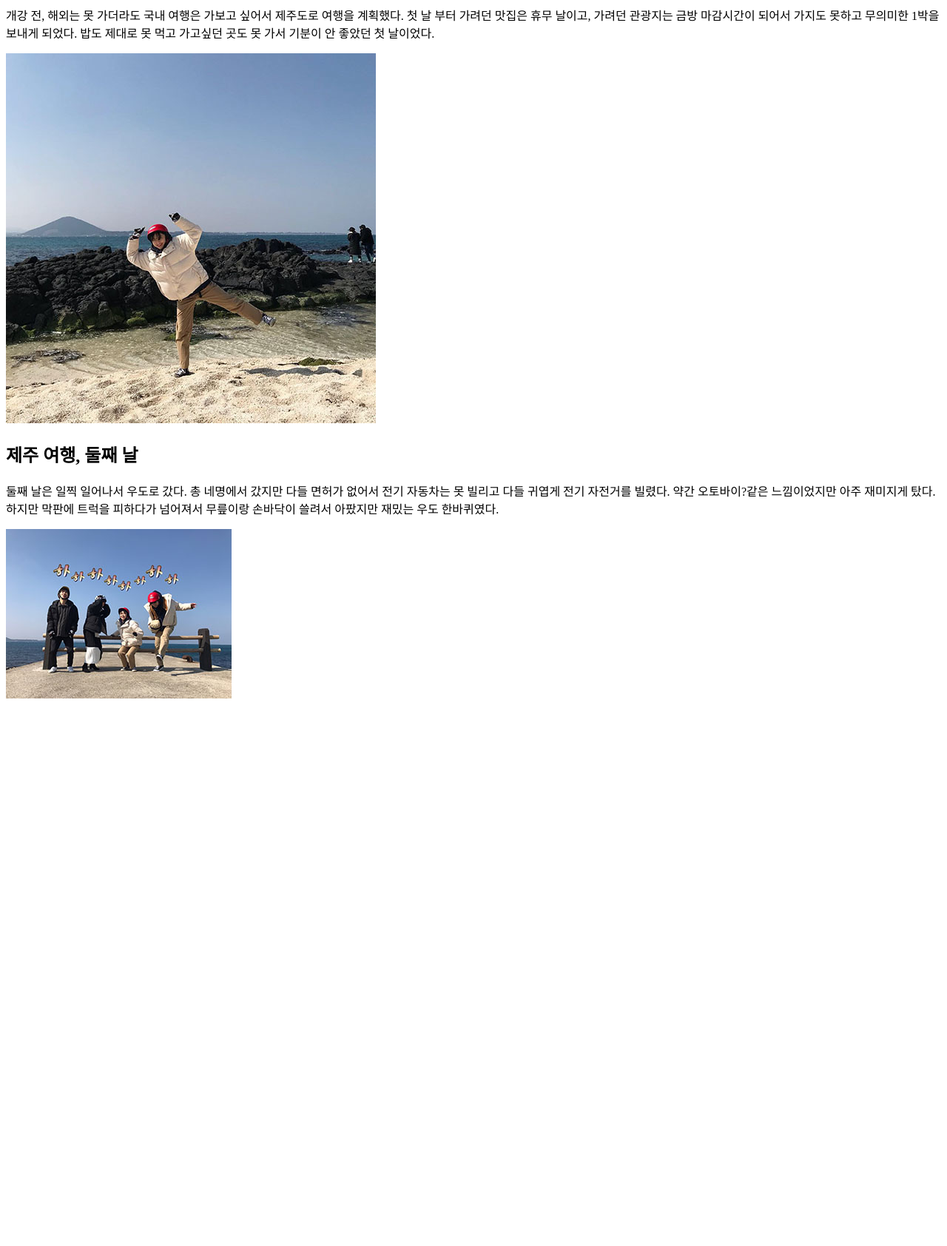
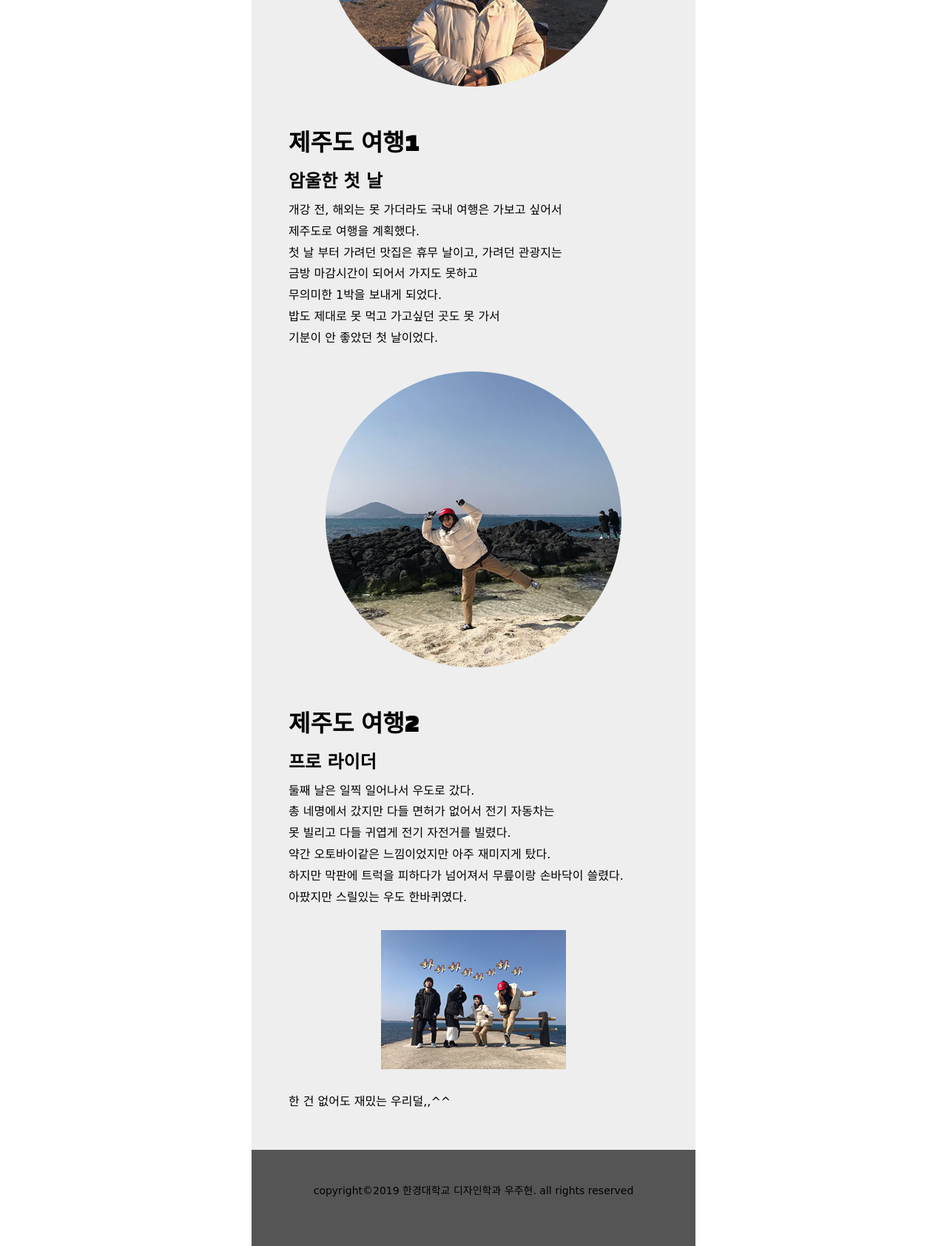
Before and after one commit to e0129/juhyeon, a plain HTML site: page index.html in a window 1280 px wide. Shown: the part 593-2277 px from the top of the page at 74% size. Before the commit the page ends 1549 px from the top, so only its background shows below. Drawn offline with Linux system fonts and the light colour scheme; a web font is replaced by a local one.

Commit message:
Add files via upload

```diff
--- a/index.html
+++ b/index.html
@@ -1,15 +1,86 @@
 <!DOCTYPE html>
 <html>
 <head>
-	<title>첫 과제</title>
+	<meta charset="utf-8">
+	<title>디지털 퍼블리싱</title>
+	<link href="https://fonts.googleapis.com/css?family=East+Sea+Dokdo" rel="stylesheet">
+	<link href="https://fonts.googleapis.com/css?family=Black+Han+Sans" rel="stylesheet">
+	<style>
+		.wrap{width: 500px;
+			background: #EEE;
+			margin: auto;
+			padding:50px;}
+		img{display: block; margin: auto; width: 250px; margin-top: 30px; margin-bottom: 30px;}
+		h1{margin: 0;
+			margin-top: 50px;
+			margin-bottom: 10px;
+			font-family: 'Black Han Sans', sans-serif;}
+		h2{margin-top: 0px;
+				margin-bottom: 10px;
+			font-family: 'East Sea Dokdo', cursive;}
+		body{margin: 0;}
+
+		p{margin:0px;
+		 line-height: 1.8;
+		font-family: 'East Sea Dokdo', cursive;}
+
+		.border{border: 8px solid blue}
+		.circle{border-radius: 50%;}
+		.w400{width: 400px;}
+		.w500{width: 500px;}
+		.footer{width:500px; margin: auto;
+			background: #555;
+			height: 50px;
+			color: solid black;
+			padding: 50px;
+			padding-top: 30px;}
+		.footer p{line-height: 50px;}
+		.small {font-size: 14px;}
+		.center{text-align: center;}
+		.header{width:500px;
+			margin: auto;
+			background: #555;
+			height: 150px;
+			color: solid black;
+			padding: 50px;
+			padding-top: 30px;}
+		.header p{line-height: 150px;}
+	</style>
 </head>
 <body>
-	<img src="me.jpg">
-	<h1>제주 여행, 첫 날</h1>
-	<p>개강 전, 해외는 못 가더라도 국내 여행은 가보고 싶어서 제주도로 여행을 계획했다. 첫 날 부터 가려던 맛집은 휴무 날이고, 가려던 관광지는 금방 마감시간이 되어서 가지도 못하고 무의미한 1박을 보내게 되었다. 밥도 제대로 못 먹고 가고싶던 곳도 못 가서 기분이 안 좋았던 첫 날이었다.</p>
-	<img src="meme.jpg">
-	<h2>제주 여행, 둘째 날</h2>
-	<p>둘째 날은 일찍 일어나서 우도로 갔다. 총 네명에서 갔지만 다들 면허가 없어서 전기 자동차는 못 빌리고 다들 귀엽게 전기 자전거를 빌렸다. 약간 오토바이?같은 느낌이었지만 아주 재미지게 탔다. 하지만 막판에 트럭을 피하다가 넘어져서 무릎이랑 손바닥이 쓸려서 아팠지만 재밌는 우도 한바퀴였다.</p>
-	<img src="udo.jpg">
+	<div class="header">
+		<h1>혼저옵서예~~ 제주도 여행 일기</h1>
+	</div>
+
+	<div class="wrap">
+		<img class="circle w400"  src="me.jpg">
+		<h1>제주도 여행1</h1>
+		<h2>암울한 첫 날</h2>
+		<p>개강 전, 해외는 못 가더라도 국내 여행은 가보고 싶어서</p>
+		<p> 제주도로 여행을 계획했다.</p>
+		<p>첫 날 부터 가려던 맛집은 휴무 날이고, 가려던 관광지는</p>
+		<p>금방 마감시간이 되어서 가지도 못하고 </p>
+		<p>무의미한 1박을 보내게 되었다.</p>
+		<p>밥도 제대로 못 먹고 가고싶던 곳도 못 가서</p>
+		<p>기분이 안 좋았던 첫 날이었다.</p>
+
+		<img class="circle w400" src="meme.jpg">
+
+		<h1>제주도 여행2</h1>
+		<h2>프로 라이더</h2>
+		<p>둘째 날은 일찍 일어나서 우도로 갔다.</p>
+		<p>총 네명에서 갔지만 다들 면허가 없어서 전기 자동차는 </p>
+		<p> 못 빌리고 다들 귀엽게 전기 자전거를 빌렸다.</p>
+		<p>약간 오토바이같은 느낌이었지만 아주 재미지게 탔다.</p>
+		<p>하지만 막판에 트럭을 피하다가 넘어져서 무릎이랑 손바닥이 쓸렸다.</p>
+		<p> 아팠지만 스릴있는 우도 한바퀴였다.</p>
+		<img src="udo.jpg">
+		<p>한 건 없어도 재밌는 우리덜,,^^</p>
+	</div>
+
+<div class="footer">
+	<p class="small center">copyright&copy;2019 한경대학교 디자인학과 우주현. all rights reserved</p>
+			</div>
+
 </body>
 </html>
```
